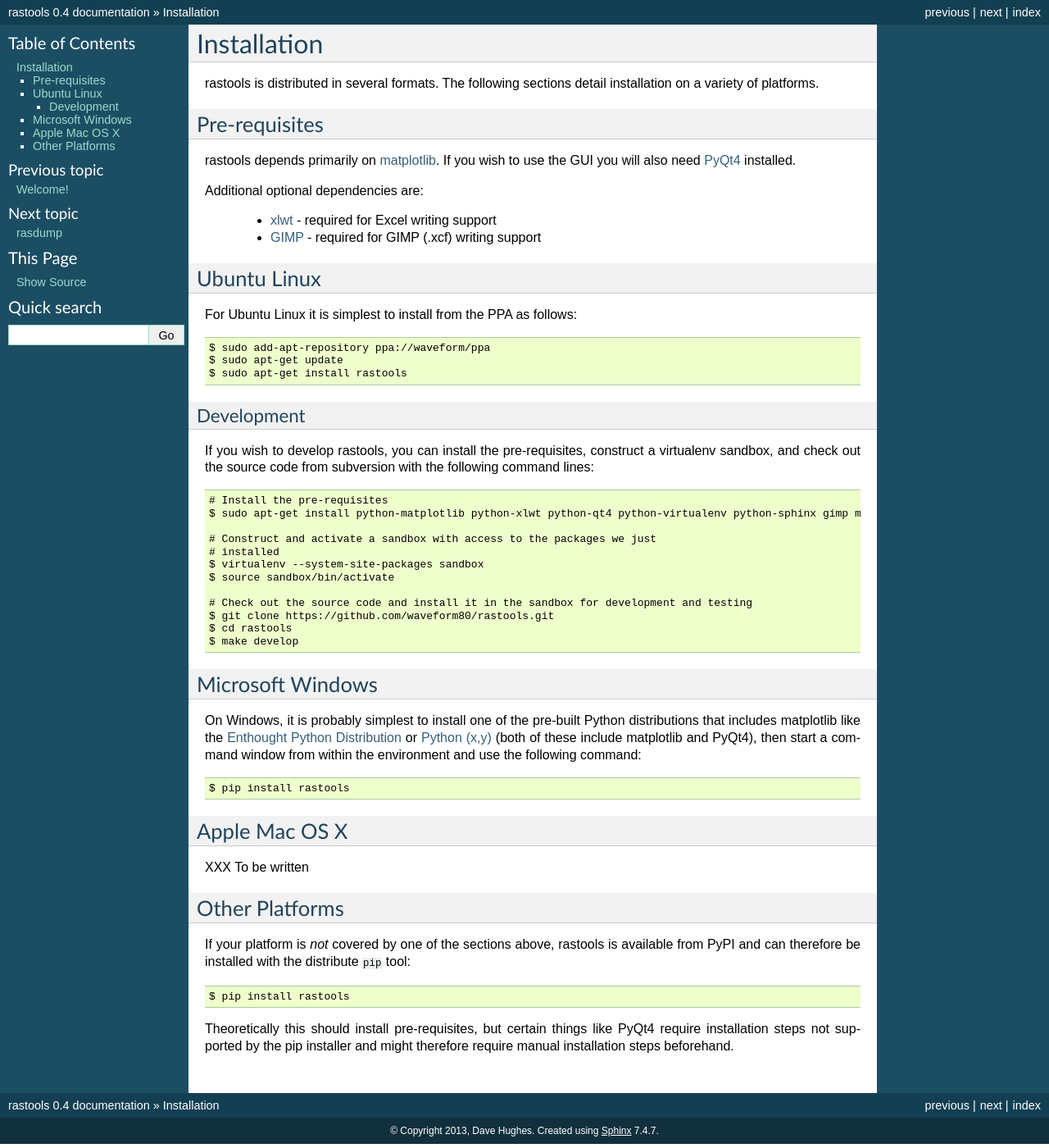
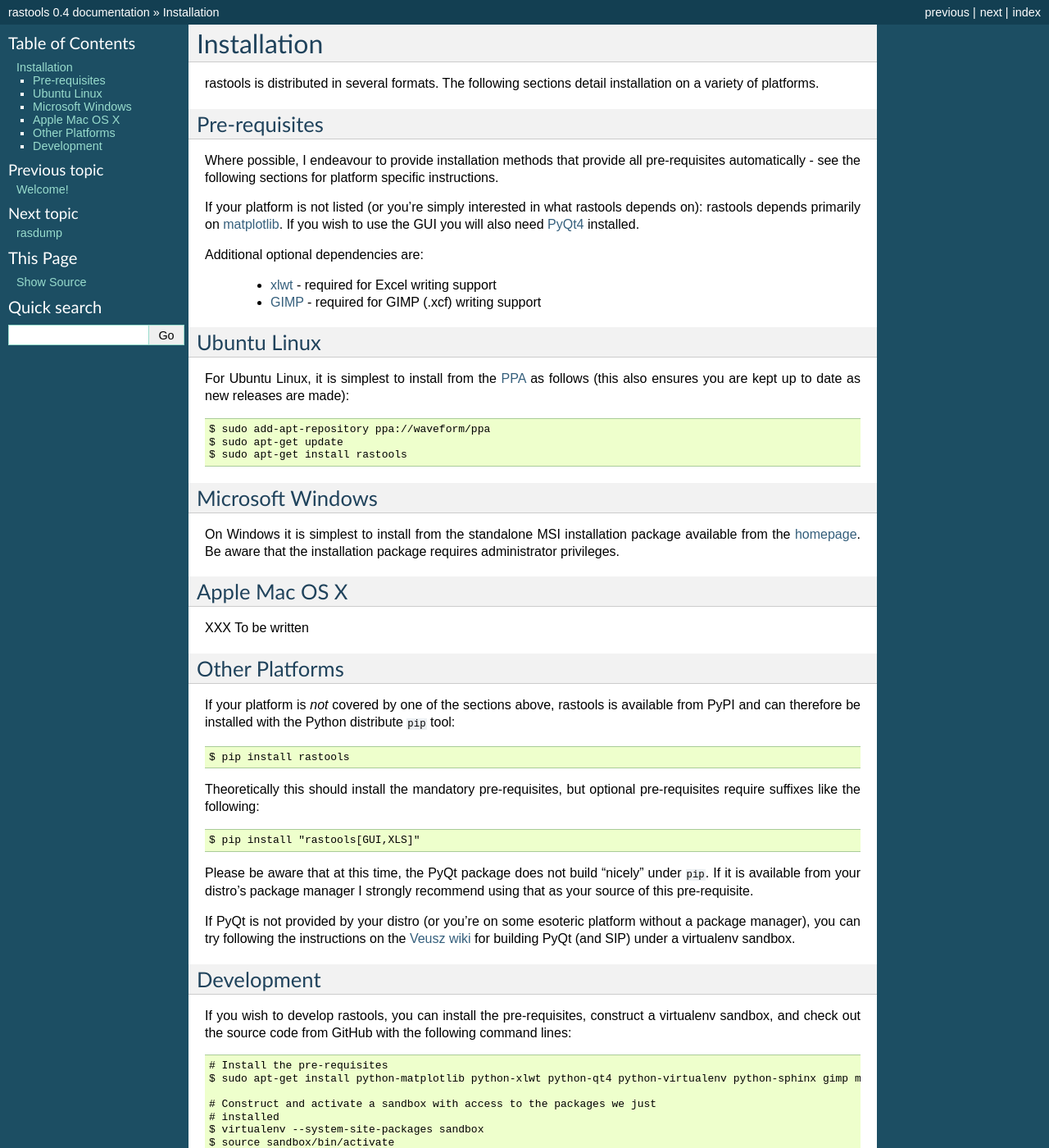
Before and after one commit to waveform-computing/rastools, a Sphinx documentation site: the page built from docs/install.rst, in a window 1280 px wide and 1400 px high. Shown: the whole window at 82% size. Built offline with Sphinx 7.4.7, drawn with Linux system fonts in a browser that asks for light colours; some of the changed text lies outside the part shown.

Commit message:
Updated docs
New instructions for Windows (just download and use the MSI), and some
tweaks to the Ubuntu section

```diff
--- a/docs/install.rst
+++ b/docs/install.rst
@@ -9,7 +9,12 @@
 Pre-requisites
 ==============
 
-rastools depends primarily on `matplotlib
+Where possible, I endeavour to provide installation methods that provide all
+pre-requisites automatically - see the following sections for platform specific
+instructions.
+
+If your platform is not listed (or you're simply interested in what rastools
+depends on): rastools depends primarily on `matplotlib
 <http://matplotlib.sourceforge.net>`_. If you wish to use the GUI you will also
 need `PyQt4 <http://www.riverbankcomputing.com/software/pyqt/download>`_
 installed.
@@ -24,17 +29,58 @@
 Ubuntu Linux
 ============
 
-For Ubuntu Linux it is simplest to install from the PPA as follows::
+For Ubuntu Linux, it is simplest to install from the `PPA
+<https://launchpad.net/~waveform/+archive/ppa>`_ as follows (this also ensures
+you are kept up to date as new releases are made)::
 
     $ sudo add-apt-repository ppa://waveform/ppa
     $ sudo apt-get update
     $ sudo apt-get install rastools
 
+
+Microsoft Windows
+=================
+
+On Windows it is simplest to install from the standalone MSI installation
+package available from the `homepage <http://www.waveform.org.uk/rastools/>`_.
+Be aware that the installation package requires administrator privileges.
+
+
+Apple Mac OS X
+==============
+
+XXX To be written
+
+
+Other Platforms
+===============
+
+If your platform is *not* covered by one of the sections above, rastools is
+available from PyPI and can therefore be installed with the Python distribute
+``pip`` tool::
+
+   $ pip install rastools
+
+Theoretically this should install the mandatory pre-requisites, but optional
+pre-requisites require suffixes like the following::
+
+   $ pip install "rastools[GUI,XLS]"
+
+Please be aware that at this time, the PyQt package does not build "nicely"
+under ``pip``. If it is available from your distro's package manager I strongly
+recommend using that as your source of this pre-requisite.
+
+If PyQt is not provided by your distro (or you're on some esoteric platform
+without a package manager), you can try following the instructions on the
+`Veusz wiki <http://barmag.net/veusz-wiki/DevStart>`_ for building PyQt (and
+SIP) under a virtualenv sandbox.
+
+
 Development
------------
+===========
 
 If you wish to develop rastools, you can install the pre-requisites, construct
-a virtualenv sandbox, and check out the source code from subversion with the
+a virtualenv sandbox, and check out the source code from GitHub with the
 following command lines::
 
    # Install the pre-requisites
@@ -50,35 +96,5 @@
    $ cd rastools
    $ make develop
 
-
-Microsoft Windows
-=================
-
-On Windows, it is probably simplest to install one of the pre-built Python
-distributions that includes matplotlib like the `Enthought Python Distribution
-<http://enthought.com/products/epd.php>`_ or `Python (x,y)
-<http://code.google.com/p/pythonxy/>`_ (both of these include matplotlib and
-PyQt4), then start a command window from within the environment and use the
-following command::
-
-  $ pip install rastools
-
-
-Apple Mac OS X
-==============
-
-XXX To be written
-
-
-Other Platforms
-===============
-
-If your platform is *not* covered by one of the sections above, rastools is
-available from PyPI and can therefore be installed with the distribute ``pip``
-tool::
-
-   $ pip install rastools
-
-Theoretically this should install pre-requisites, but certain things like PyQt4
-require installation steps not supported by the pip installer and might
-therefore require manual installation steps beforehand.
+The above instructions assume you are on Ubuntu Linux. Please feel free to
+extend this section with instructions for alternate platforms.
```
